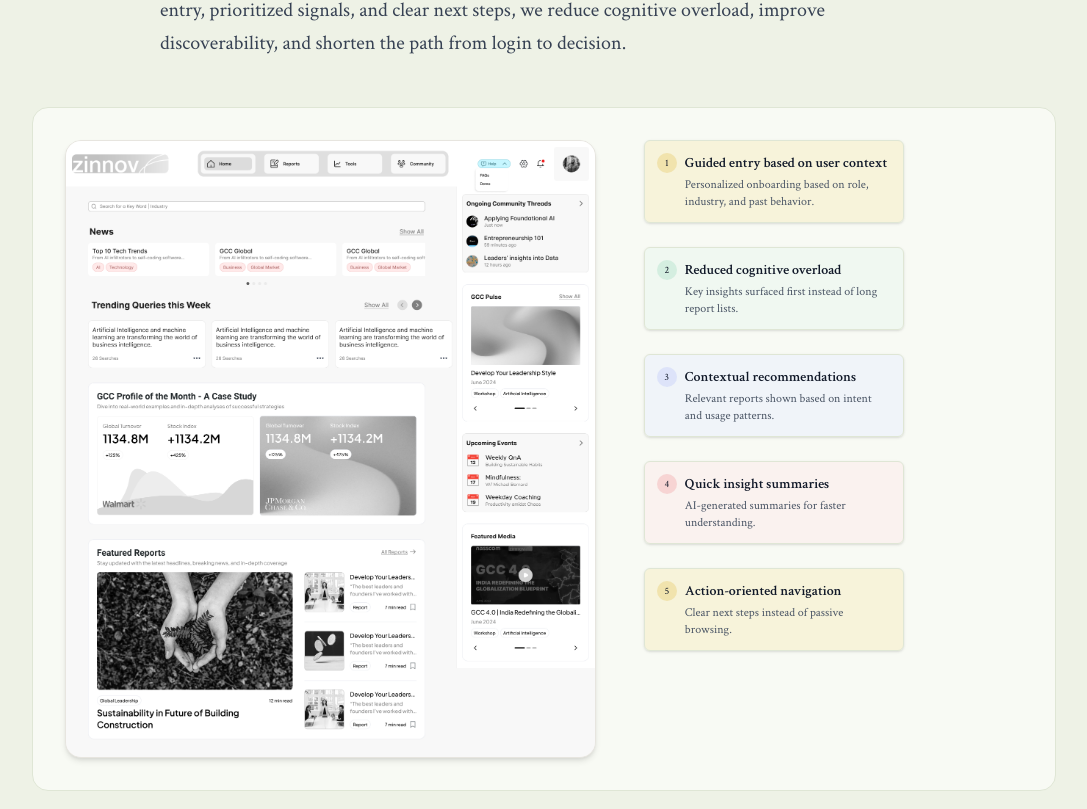
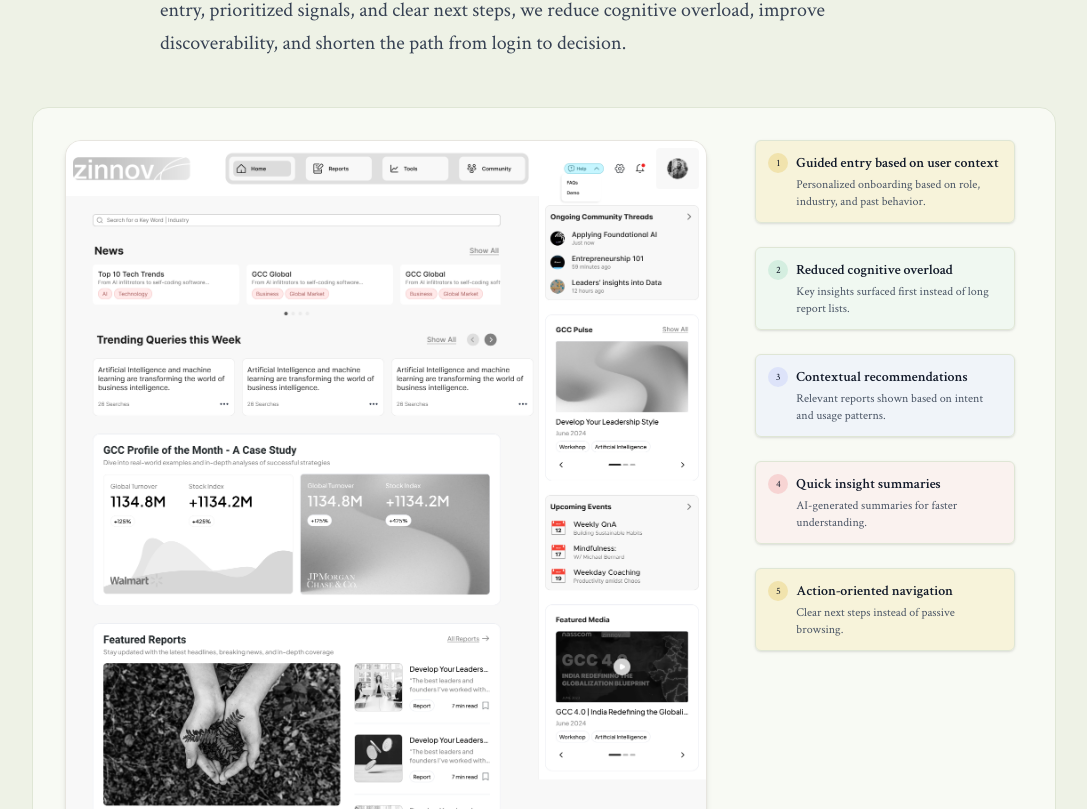
Before and after one commit to uxsneha26/zinnov-case-study, a Next.js app: page / in a window 1280 px wide. Shown: the part 7911-8720 px from the top of the page, without its empty margins (96-1183 px from the left). Built offline with nearby package versions, Linux system fonts and the light colour scheme.

Commit message:
Design Directions Final

```diff
--- a/app/page.tsx
+++ b/app/page.tsx
@@ -750,12 +750,12 @@ function DesignDirectionBlock({
       </div>
 
       <div className="mt-10 md:mt-12 rounded-2xl border border-[#dfe6d5] bg-[#f8faf4] p-6 md:p-8">
-        <div className="grid grid-cols-1 md:grid-cols-[1.4fr_1fr] gap-12 items-start">
+        <div className="grid grid-cols-1 md:grid-cols-[2.4fr_1fr] gap-12 items-start">
           <div className="min-w-0 w-full rounded-2xl overflow-hidden border border-[#e7e5df] shadow-md bg-[#f8f7f4]">
             <img
               src={imageSrc}
               alt={imageAlt}
-              className="w-full h-auto object-contain"
+              className="w-full h-full object-cover"
             />
           </div>
 
```
